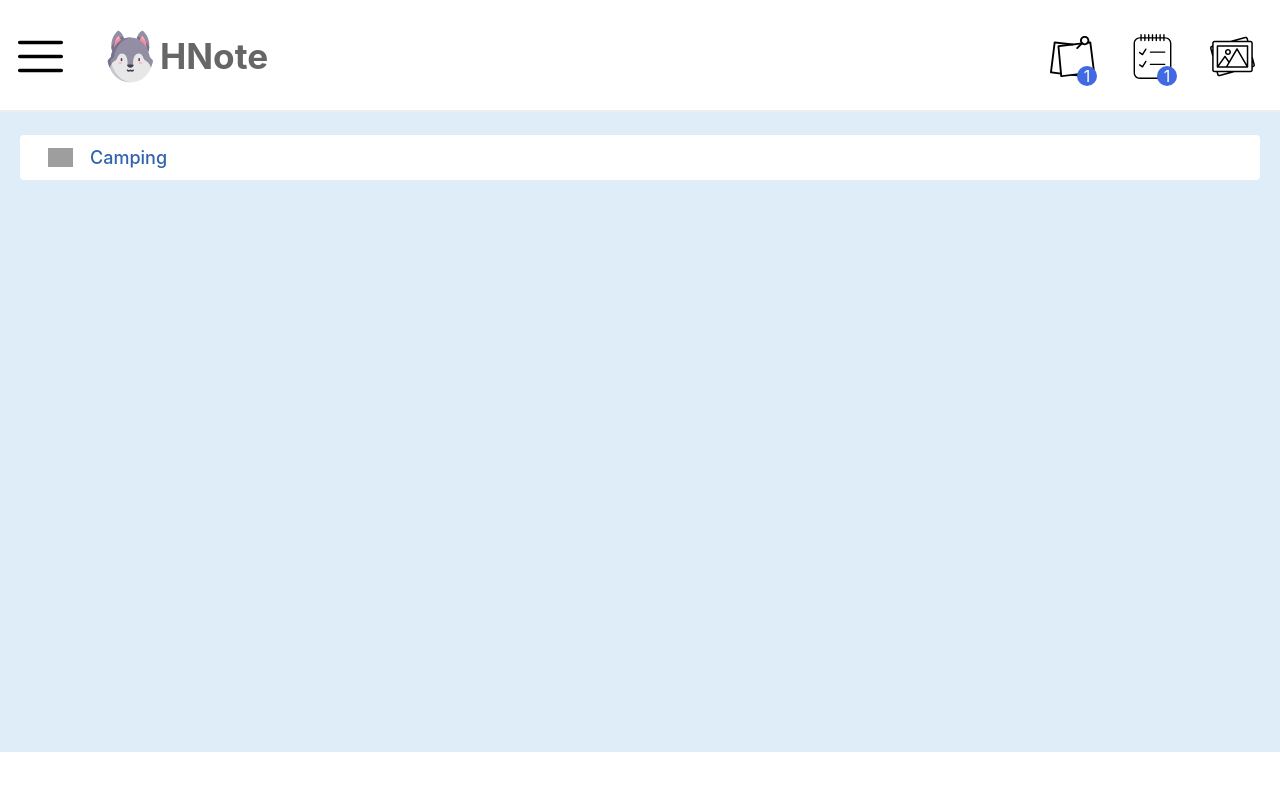
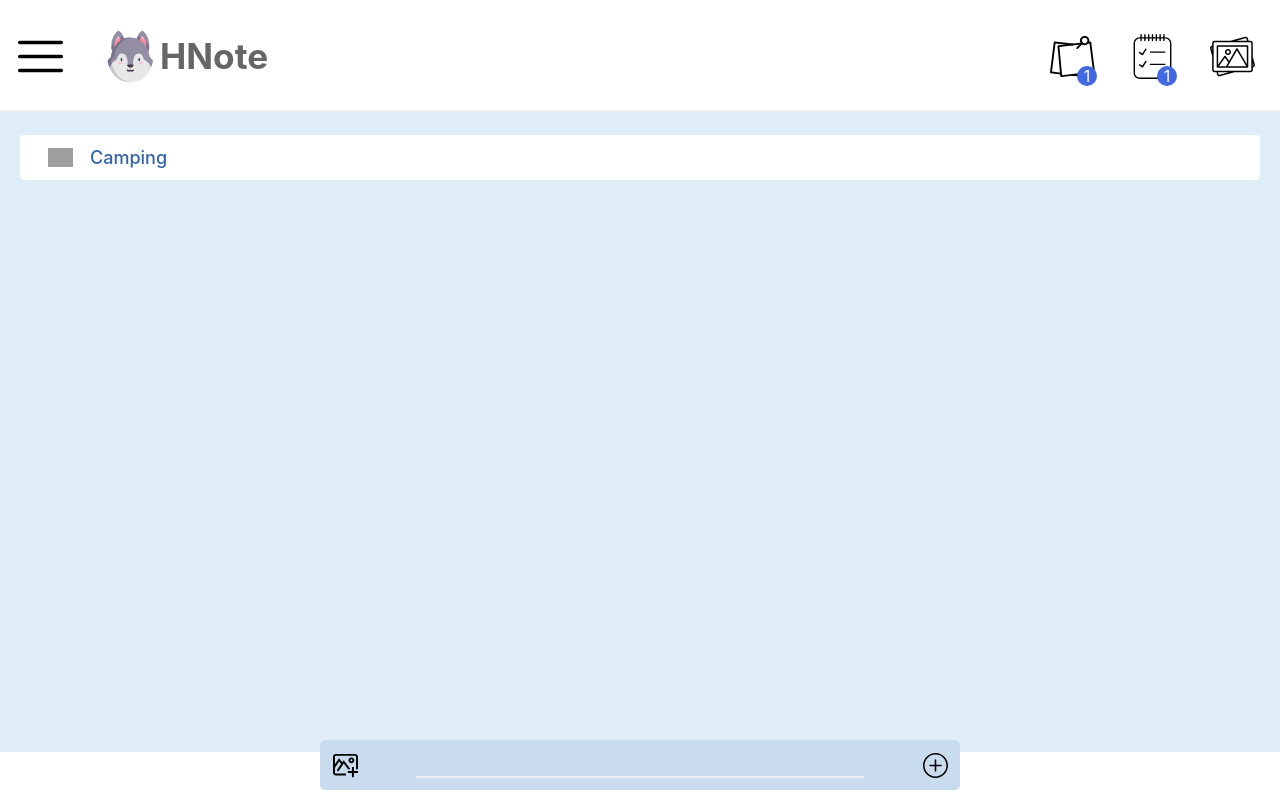
Before and after one commit to Paaka/Casia, a React (Create React App) app in the folder casia/: page /Todo in a window 1280 px wide. Built offline with nearby package versions, Linux system fonts and the light colour scheme; grey boxes are pictures that could not be loaded.

Commit message:
Changed styling of aplication

```diff
--- a/casia/src/actions/index.js
+++ b/casia/src/actions/index.js
@@ -90,9 +90,9 @@ export const unarchiveNote = ID => {
   };
 };
 
-export const AddTask = task => {
+export const AddToDoList = task => {
   return {
-    type: 'ADD_TASK',
+    type: 'ADD_TO_DO_LIST',
     payload: {
       listContent: task.value,
       listIcon: task.image
--- a/casia/src/components/molecules/ChooseEmoji/ChooseEmoji.js
+++ b/casia/src/components/molecules/ChooseEmoji/ChooseEmoji.js
@@ -32,9 +32,9 @@ const Modal = styled.div`
 `;
 
 const StyledButtonIcon = styled(ButtonIcon)`
-  width: 25px;
-  height: 25px;
-  background-size: 20px;
+  width: ${({ width }) => width};
+  height: ${({ height }) => height};
+  background-size: ${({ bgSize }) => bgSize};
 `;
 
 const ChooseEmoji = props => {
@@ -59,7 +59,10 @@ const ChooseEmoji = props => {
 
   return (
     <Wrapper>
-      <ButtonIcon
+      <StyledButtonIcon
+        width="30px"
+        height="30px"
+        bgSize="25px"
         icon={defaultImage}
         onClick={() => {
           setIsOpen(!isOpen);
@@ -68,6 +71,9 @@ const ChooseEmoji = props => {
       <Modal shouldBeOpen={isOpen}>
         {allIcons.map(val => (
           <StyledButtonIcon
+            width="25px"
+            height="25px"
+            bgSize="20px"
             key={val.id}
             icon={val.icon}
             onClick={() => imageSetHandler(val.icon)}
--- /dev/null
+++ b/casia/src/components/molecules/NoteForm/CreationNote.js
@@ -0,0 +1,23 @@
+import React from 'react';
+import styled from 'styled-components';
+
+const Wrapper = styled.div`
+  display: flex;
+  height: 100vh;
+  width: 40vw;
+  background-color: red;
+  position: fixed;
+  right: 0px;
+  transform: translate(${({ isOpen }) => (isOpen ? '0px' : '100%')});
+  transition: 0.4s all;
+`;
+
+const CreationNote = props => {
+  return (
+    <Wrapper isOpen={props.isOpen}>
+      <h1> hello</h1>
+    </Wrapper>
+  );
+};
+
+export default CreationNote;
--- a/casia/src/components/molecules/NoteForm/ToDoForm.js
+++ b/casia/src/components/molecules/NoteForm/ToDoForm.js
@@ -1,13 +1,22 @@
 import React, { useState } from 'react';
 import styled from 'styled-components';
 import { connect } from 'react-redux';
-import { AddTask } from '../../../actions';
+import { AddToDoList } from '../../../actions';
 
 import ChooseEmoji from '../ChooseEmoji/ChooseEmoji';
+import ButtonIcon from '../../atoms/ButtonIcon/ButtonIcon';
+import addIcon from '../../../assets/svgs/pluswhbl.svg';
 
 const Wrapper = styled.div`
   display: flex;
   align-items: center;
+  justify-content: space-between;
+  background-color: rgb(200, 220, 237);
+  width: 50vw;
+  border-radius: 5px;
+  position: fixed;
+  bottom: 10px;
+  left: 25%;
 `;
 
 const StyledInput = styled.input`
@@ -17,28 +26,18 @@ const StyledInput = styled.input`
   font-size: 20px;
   padding: 0px;
   margin: 0 10px;
+  width: 70%;
+  background-color: rgb(200, 220, 237);
   &:focus {
     border-bottom-color: royalblue;
-    background-color: white;
   }
 `;
 
-const StyledButton = styled.button`
-  background-color: white;
-  padding: 12px 20px;
-  border-radius: 10px;
-  border: none;
-  transition: 0.2s background-color;
-  font-weight: 700;
-  font-size: 18px;
-  outline: none;
-  cursor: pointer;
-  &:hover {
-    background-color: rgba(0, 0, 0, 0.05);
-  }
-  &:active {
-    background-color: rgba(0, 0, 0, 0.1);
-  }
+const StyledButtonIcon = styled(ButtonIcon)`
+  justify-self: flex-end;
+  width: 30px;
+  height: 30px;
+  background-size: 25px;
 `;
 
 const ToDoForm = props => {
@@ -46,6 +45,8 @@ const ToDoForm = props => {
 
   const addingListHandler = props => {
     const taskValue = document.getElementById('toDoAddListInput').value;
+    document.getElementById('toDoAddListInput').value = '';
+    setImage(null);
     return {
       value: taskValue,
       image: image
@@ -60,11 +61,10 @@ const ToDoForm = props => {
     <Wrapper>
       <ChooseEmoji onSelect={ChooseEmojiHandler} />
       <StyledInput id="toDoAddListInput" type="text" />
-      <StyledButton
-        onClick={() => props.dispatch(AddTask(addingListHandler()))}
-      >
-        Add List
-      </StyledButton>
+      <StyledButtonIcon
+        icon={addIcon}
+        onClick={() => props.dispatch(AddToDoList(addingListHandler()))}
+      ></StyledButtonIcon>
     </Wrapper>
   );
 };
--- a/casia/src/components/molecules/ToDoListItem/ToDoListItem.js
+++ b/casia/src/components/molecules/ToDoListItem/ToDoListItem.js
@@ -12,6 +12,15 @@ const Wrapper = styled.div`
   border-radius: 4px;
   background-color: white;
   margin: 3px 0px;
+  transition: 0.2s background-color;
+
+  :hover {
+    background-color: rgba(0, 0, 0, 0.05);
+  }
+
+  :active {
+    background-color: rgba(0, 0, 0, 0.1);
+  }
 `;
 
 const StyledH3 = styled.h3`
--- a/casia/src/components/organisms/Sidebar/Sidebar.js
+++ b/casia/src/components/organisms/Sidebar/Sidebar.js
@@ -45,7 +45,7 @@ const Sidebar = props => (
       </NavLink>
       <NavLink to={Routes.toDoPage}>
         <SidebarItem
-          numOfItems={props.task.length}
+          numOfItems={props.toDoLists.length}
           icon={ToDoLinkIcon}
         ></SidebarItem>
       </NavLink>
@@ -56,6 +56,6 @@ const Sidebar = props => (
   </Wrapper>
 );
 
-const mapStateToProps = ({ notes, task }) => ({ notes, task });
+const mapStateToProps = ({ notes, toDoLists }) => ({ notes, toDoLists });
 
 export default connect(mapStateToProps, null)(Sidebar);
--- a/casia/src/reducers/reducer.js
+++ b/casia/src/reducers/reducer.js
@@ -12,7 +12,8 @@ const initalState = {
     }
   ],
   archivedNotes: [],
-  task: [
+  tasks: [],
+  toDoLists: [
     {
       id: 0,
       listImage: null,
@@ -135,13 +136,13 @@ const rootReducer = (state = initalState, action) => {
         })
       };
     }
-    case 'ADD_TASK': {
+    case 'ADD_TO_DO_LIST': {
       return {
         ...state,
-        task: [
-          ...state.task,
+        toDoLists: [
+          ...state.toDoLists,
           {
-            id: `${state.task.length}-${Math.floor(Math.random() * 1000)}`,
+            id: `${state.toDoLists.length}-${Math.floor(Math.random() * 1000)}`,
             ...action.payload
           }
         ]
--- a/casia/src/views/MenuViews/NotesView.js
+++ b/casia/src/views/MenuViews/NotesView.js
@@ -1,4 +1,4 @@
-import React from 'react';
+import React, { useState } from 'react';
 import { Link } from 'react-router-dom';
 import { connect } from 'react-redux';
 import { updateNoteAction } from '../../actions';
@@ -10,6 +10,7 @@ import addSVG from '../../assets/svgs/plus.svg';
 import MainTemplate from '../../components/templates/MainTemplate/MainTemplate';
 import Note from '../../components/molecules/Note/note';
 import Fade from '../../components/animations/FadeIn';
+import CreationNote from '../../components/molecules/NoteForm/CreationNote';
 
 const StyledGridWrapper = styled.div`
   display: grid;
@@ -17,9 +18,12 @@ const StyledGridWrapper = styled.div`
   grid-gap: 10px;
   width: 95%;
   min-height: 60vh;
+  position: relative;
 `;
 
 const NotesView = props => {
+  const [isFormOpen, setIsFormOpen] = useState(false);
+
   const updatePinHandler = note => {
     props.dispatch(updateNoteAction(note));
   };
@@ -62,9 +66,12 @@ const NotesView = props => {
             })}
         </StyledGridWrapper>
       )}
-      <Link to={Routes.newItemPage}>
-        <ButtonIcon icon={addSVG}></ButtonIcon>
-      </Link>
+      <CreationNote isOpen={isFormOpen} />
+
+      <ButtonIcon
+        icon={addSVG}
+        onClick={() => setIsFormOpen(!isFormOpen)}
+      ></ButtonIcon>
     </MainTemplate>
   );
 };
--- a/casia/src/views/MenuViews/ToDoView.js
+++ b/casia/src/views/MenuViews/ToDoView.js
@@ -4,6 +4,7 @@ import { connect } from 'react-redux';
 
 import MainTemplate from '../../components/templates/MainTemplate/MainTemplate';
 import ToDoListItem from '../../components/molecules/ToDoListItem/ToDoListItem';
+import ToDoForm from '../../components/molecules/NoteForm/ToDoForm';
 
 const Wrapper = styled.div`
   box-sizing: border-box;
@@ -11,16 +12,21 @@ const Wrapper = styled.div`
   min-height: 80vh;
   background-color: rgb(223, 237, 249);
   padding: 20px 20px;
+  position: relative;
+`;
+
+const StyledToDoForm = styled(ToDoForm)`
+  background-color: red;
 `;
 
 const ImageView = props => {
   return (
     <MainTemplate>
       <Wrapper>
-        {props.task.length === 0 ? (
+        {props.toDoLists.length === 0 ? (
           <h1>You don't have any to do lists</h1>
         ) : (
-          props.task.map(toDoList => (
+          props.toDoLists.map(toDoList => (
             <ToDoListItem
               key={toDoList.id}
               id={toDoList.id}
@@ -30,11 +36,12 @@ const ImageView = props => {
             </ToDoListItem>
           ))
         )}
+        <ToDoForm />
       </Wrapper>
     </MainTemplate>
   );
 };
 
-const mapStateToProps = ({ task }) => ({ task });
+const mapStateToProps = ({ toDoLists }) => ({ toDoLists });
 
 export default connect(mapStateToProps, null)(ImageView);
```
Also changed, not shown: casia/src/views/MenuViews/ListView.js (added, +12 -0 lines), 1 other file (tests, documents, lock files or other folders).
